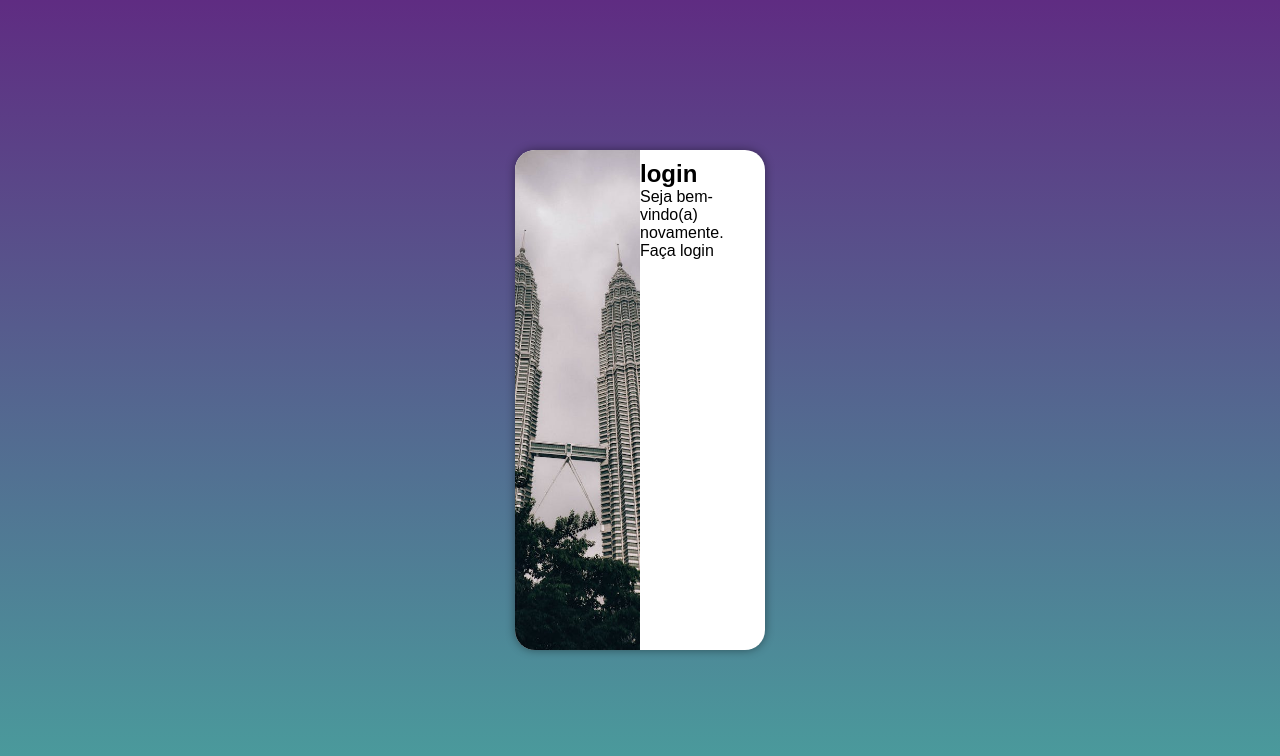
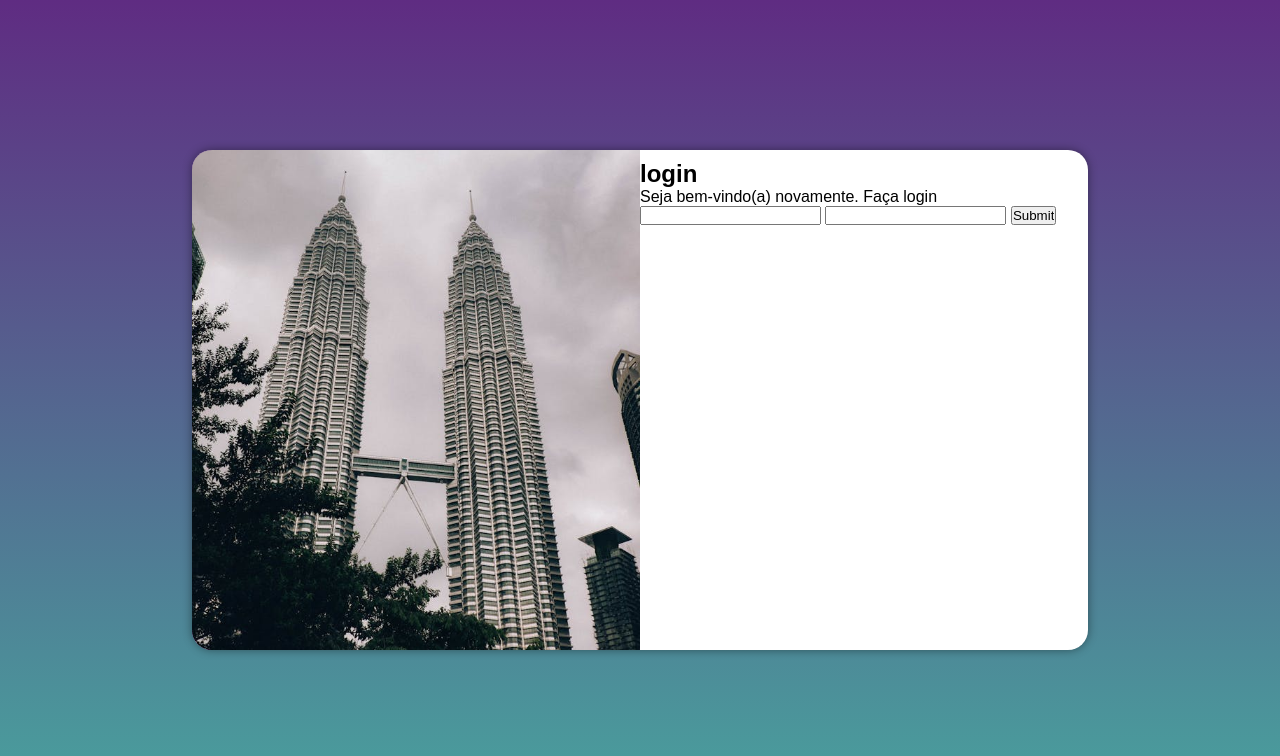
Before and after one commit to Arthur16code/projeto-login, a plain HTML site: page index.html in a window 1280 px wide. Drawn offline with Linux system fonts and the light colour scheme.

Commit message:
errro de media

```diff
--- a/medias-queries.css
+++ b/medias-queries.css
@@ -27,4 +27,8 @@
         width: 50%;
         height: 100%;
     }
+    #login{
+        width: 70%;
+    }
+
 }
```
